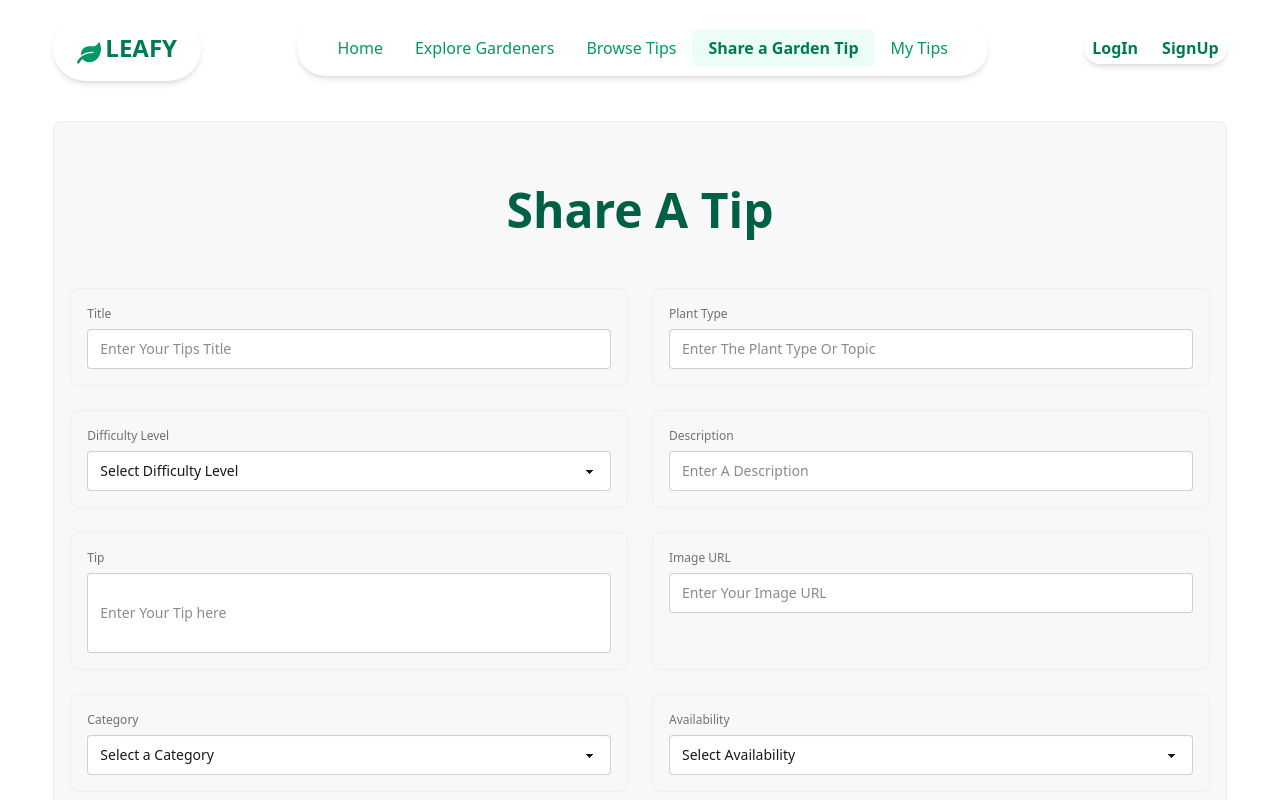
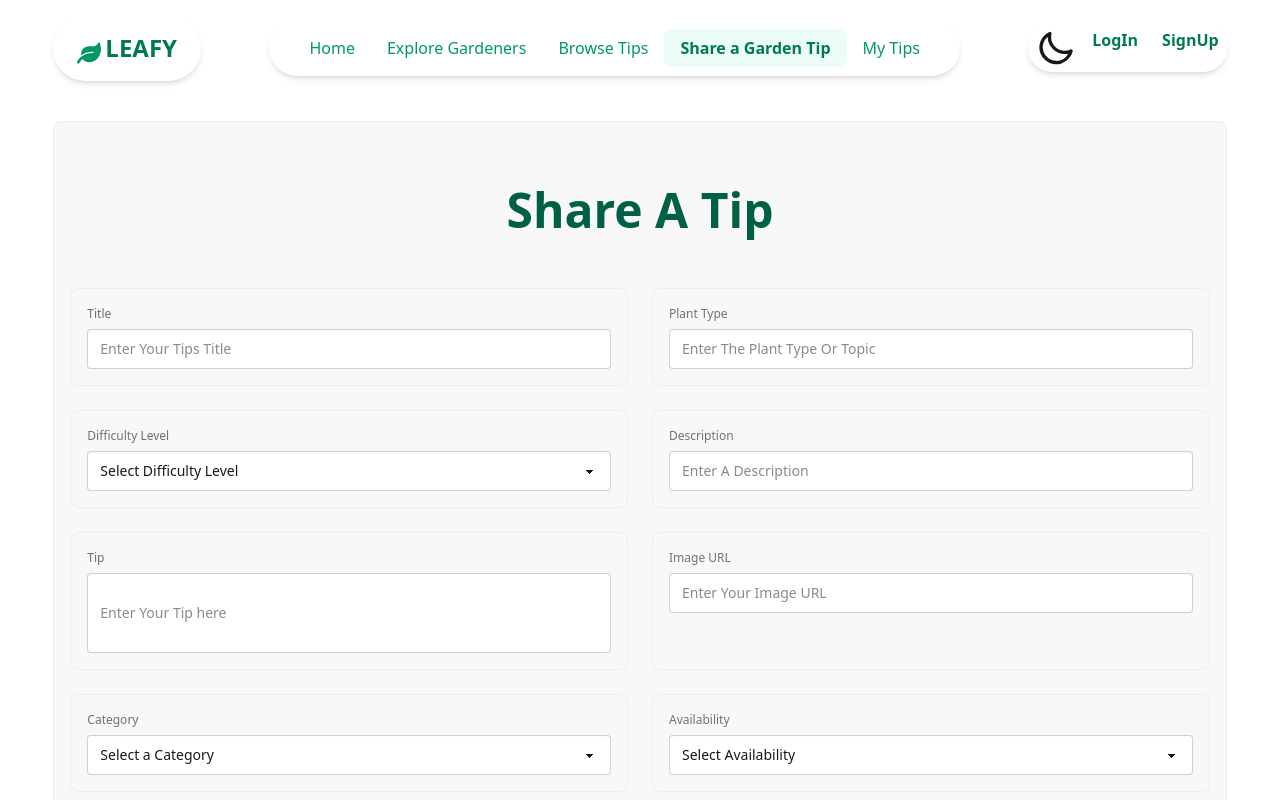
Before and after one commit to Mehedi-Hasan-code/Leafy_client, a React (Vite) app: page /share-a-garden-tip in a window 1280 px wide. Shown: the top 800 px of the page. Built offline with nearby package versions, Linux system fonts and the light colour scheme; no server answers.

Commit message:
added swap btn for dark/ligth theme

```diff
--- a/src/components/common/Navbar.jsx
+++ b/src/components/common/Navbar.jsx
@@ -114,7 +114,31 @@
         </ul>
       </div>
       {/* nav end */}
-      <div className="px-2 py-1 rounded-full shadow-md hover:shadow-lg transition-shadow duration-300">
+      <div className="px-2 py-1 rounded-full shadow-md hover:shadow-lg transition-shadow duration-300 flex gap-4">
+        {/*  */}
+        <label className="swap swap-rotate">
+          {/* this hidden checkbox controls the state */}
+          <input type="checkbox" />
+
+          {/* sun icon */}
+          <svg
+            className="swap-on h-10 w-10 fill-current"
+            xmlns="http://www.w3.org/2000/svg"
+            viewBox="0 0 24 24"
+          >
+            <path d="M5.64,17l-.71.71a1,1,0,0,0,0,1.41,1,1,0,0,0,1.41,0l.71-.71A1,1,0,0,0,5.64,17ZM5,12a1,1,0,0,0-1-1H3a1,1,0,0,0,0,2H4A1,1,0,0,0,5,12Zm7-7a1,1,0,0,0,1-1V3a1,1,0,0,0-2,0V4A1,1,0,0,0,12,5ZM5.64,7.05a1,1,0,0,0,.7.29,1,1,0,0,0,.71-.29,1,1,0,0,0,0-1.41l-.71-.71A1,1,0,0,0,4.93,6.34Zm12,.29a1,1,0,0,0,.7-.29l.71-.71a1,1,0,1,0-1.41-1.41L17,5.64a1,1,0,0,0,0,1.41A1,1,0,0,0,17.66,7.34ZM21,11H20a1,1,0,0,0,0,2h1a1,1,0,0,0,0-2Zm-9,8a1,1,0,0,0-1,1v1a1,1,0,0,0,2,0V20A1,1,0,0,0,12,19ZM18.36,17A1,1,0,0,0,17,18.36l.71.71a1,1,0,0,0,1.41,0,1,1,0,0,0,0-1.41ZM12,6.5A5.5,5.5,0,1,0,17.5,12,5.51,5.51,0,0,0,12,6.5Zm0,9A3.5,3.5,0,1,1,15.5,12,3.5,3.5,0,0,1,12,15.5Z" />
+          </svg>
+
+          {/* moon icon */}
+          <svg
+            className="swap-off h-10 w-10 fill-current"
+            xmlns="http://www.w3.org/2000/svg"
+            viewBox="0 0 24 24"
+          >
+            <path d="M21.64,13a1,1,0,0,0-1.05-.14,8.05,8.05,0,0,1-3.37.73A8.15,8.15,0,0,1,9.08,5.49a8.59,8.59,0,0,1,.25-2A1,1,0,0,0,8,2.36,10.14,10.14,0,1,0,22,14.05,1,1,0,0,0,21.64,13Zm-9.5,6.69A8.14,8.14,0,0,1,7.08,5.22v.27A10.15,10.15,0,0,0,17.22,15.63a9.79,9.79,0,0,0,2.1-.22A8.11,8.11,0,0,1,12.14,19.73Z" />
+          </svg>
+        </label>
+        {/*  */}
         {user ? (
           <div className="flex items-center gap-2">
             <div className="profile-container">
```
